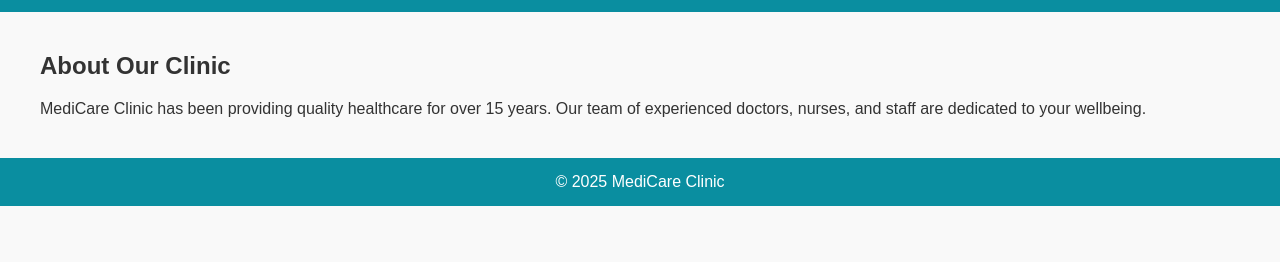
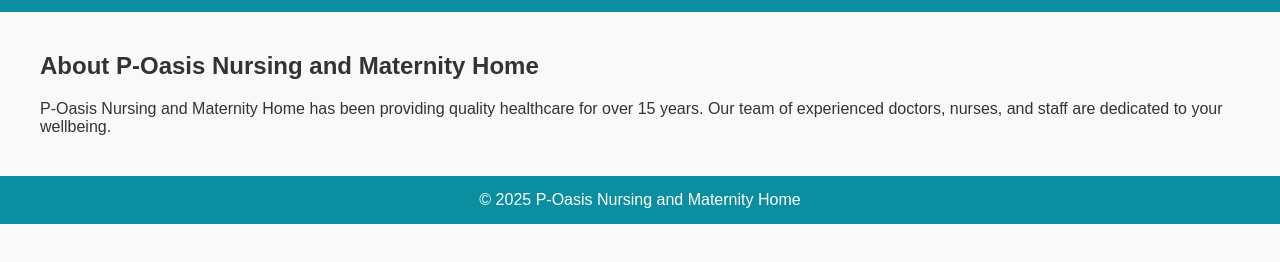
Before and after one commit to bawoh/Heptra, a plain HTML site: page about.html in a window 1280 px wide. Shown: the part 68-330 px from the top of the page. Drawn offline with Linux system fonts and the light colour scheme.

Commit message:
Update about.html

```diff
--- a/about.html
+++ b/about.html
@@ -2,7 +2,7 @@
 <html lang="en">
 <head>
   <meta charset="UTF-8" />
-  <title>About Us | MediCare Clinic</title>
+  <title>About Us | P-Oasis Nursing and Maternity Home</title>
   <link rel="stylesheet" href="style.css" />
 </head>
 <body>
@@ -17,12 +17,12 @@
   </header>
 
   <main>
-    <h2>About Our Clinic</h2>
-    <p>MediCare Clinic has been providing quality healthcare for over 15 years. Our team of experienced doctors, nurses, and staff are dedicated to your wellbeing.</p>
+    <h2>About P-Oasis Nursing and Maternity Home</h2>
+    <p>P-Oasis Nursing and Maternity Home has been providing quality healthcare for over 15 years. Our team of experienced doctors, nurses, and staff are dedicated to your wellbeing.</p>
   </main>
 
   <footer>
-    <p>&copy; 2025 MediCare Clinic</p>
+    <p>&copy; 2025 P-Oasis Nursing and Maternity Home</p>
   </footer>
 </body>
 </html>
```
